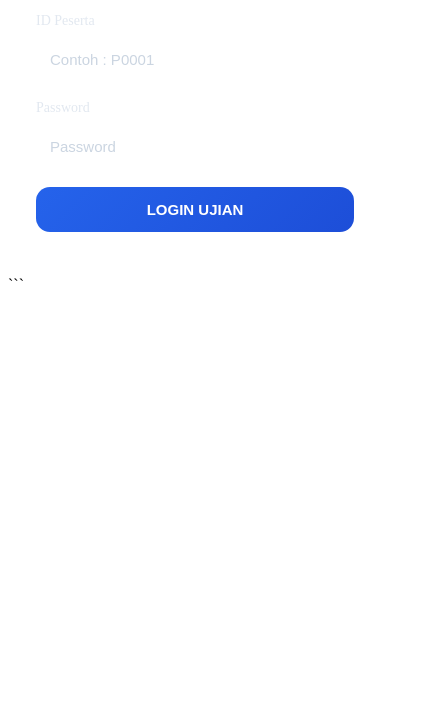
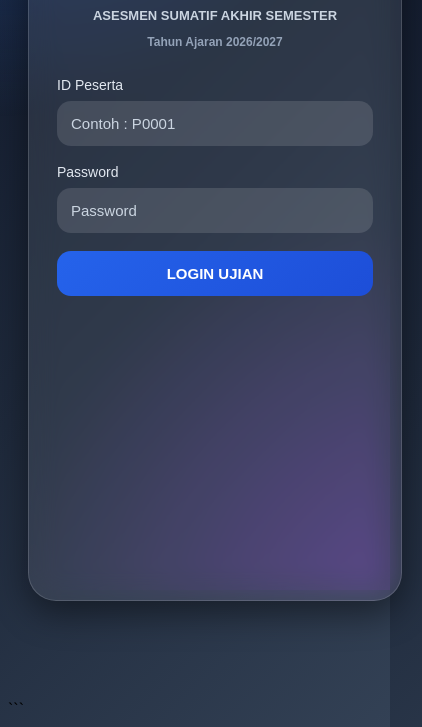
Before and after one commit to vhego010467-dev/ujian-online-2026, a plain HTML site: page index.html in a window 390 px wide. Shown: the part 254-981 px from the top of the page, 422 px wide, since content can reach past the window. Before the commit the page ends 844 px from the top, so only its background shows below. Drawn offline with Linux system fonts and the light colour scheme.

Commit message:
Update style.css

````diff
--- a/assets/style.css
+++ b/assets/style.css
@@ -1,11 +1,12 @@
-```css id="r6y9qt"
+```css
 * {
   margin: 0;
   padding: 0;
   box-sizing: border-box;
 }
 
-```css id="w0x8kd"
+/* BODY */
+
 body {
 
   min-height: 100vh;
@@ -22,8 +23,6 @@
 
   overflow-x: hidden;
 }
-```
-
 
 /* BACKGROUND */
 
@@ -51,7 +50,6 @@
 
 /* WRAPPER */
 
-```css id="g7d3kx"
 .login-wrapper {
 
   width: 100%;
@@ -59,23 +57,28 @@
   min-height: 100vh;
 
   display: flex;
+
   justify-content: center;
 
   padding:
     40px 20px 60px;
 
   position: relative;
+
   z-index: 2;
 }
-```
-
 
 /* LOGIN CARD */
 
 .login-card {
 
   width: 100%;
+
   max-width: 430px;
+
+  margin-top: 40px;
+
+  margin-bottom: 40px;
 
   padding: 35px;
 
@@ -101,6 +104,8 @@
 
   margin-bottom: 28px;
 }
+
+/* LOGO */
 
 .logo {
 
@@ -239,6 +244,11 @@
 
 @media (max-width: 480px) {
 
+  .login-wrapper {
+
+    padding-top: 25px;
+  }
+
   .login-card {
 
     padding: 28px;
````
